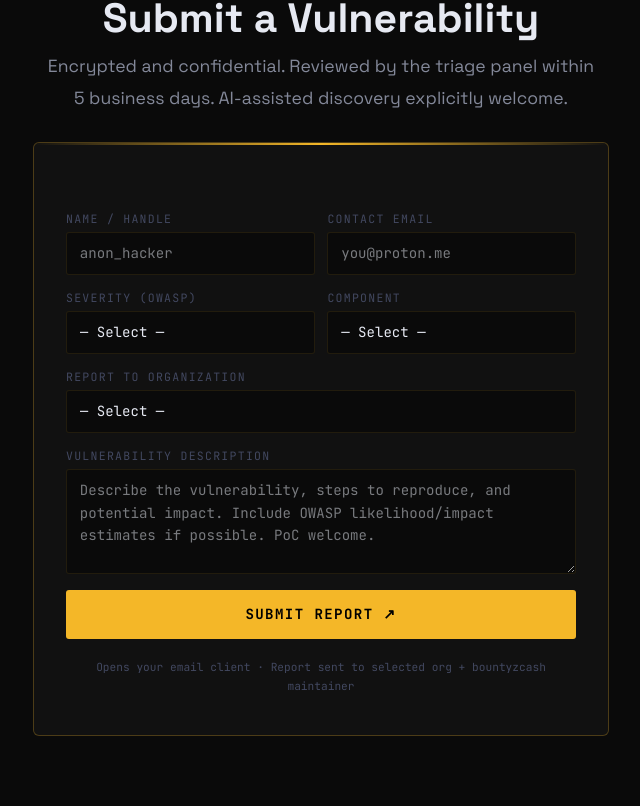
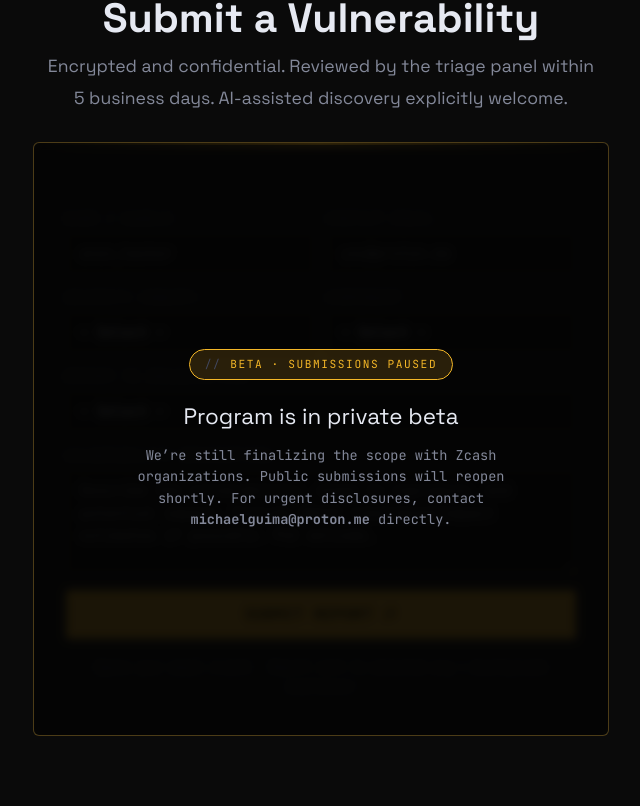
Before and after one commit to Michae2xl/bountyzcash, a Next.js app: page / in a window 1280 px wide. Shown: the part 8394-9200 px from the top of the page, without its empty margins (319-959 px from the left). Built offline with nearby package versions, Linux system fonts and the light colour scheme.

Commit message:
feat: lock submit form with beta banner while finalizing scope

```diff
--- a/src/app/globals.css
+++ b/src/app/globals.css
@@ -1382,10 +1382,6 @@ table.rt td.rl {
   padding: 6rem 2rem;
   text-align: center;
 }
-.submit-bg {
-  position: relative;
-  z-index: 3;
-}
 .sbox {
   background: var(--bg2);
   border: 1px solid var(--gold-md);
@@ -1394,15 +1390,55 @@ table.rt td.rl {
   position: relative;
   overflow: hidden;
   margin-top: 1.75rem;
-  z-index: 3;
-}
-.sbox::before {
+}
+.beta-lock {
+  position: relative;
+}
+.beta-lock .form {
   pointer-events: none;
-}
-.form,
-.form * {
-  position: relative;
-  z-index: 4;
+  user-select: none;
+  opacity: 0.35;
+  filter: blur(1.5px);
+}
+.beta-banner {
+  position: absolute;
+  inset: 0;
+  display: flex;
+  flex-direction: column;
+  align-items: center;
+  justify-content: center;
+  gap: 0.6rem;
+  background: rgba(0, 0, 0, 0.72);
+  backdrop-filter: blur(4px);
+  z-index: 10;
+  text-align: center;
+  padding: 2rem;
+  border-radius: 6px;
+}
+.beta-banner .tag {
+  background: rgba(244, 183, 40, 0.15);
+  border: 1px solid var(--gold);
+  color: var(--gold);
+  padding: 0.35rem 0.9rem;
+  border-radius: 999px;
+  font-family: var(--mono);
+  font-size: 0.7rem;
+  letter-spacing: 0.14em;
+  text-transform: uppercase;
+}
+.beta-banner h3 {
+  font-family: var(--sans);
+  font-size: 1.4rem;
+  color: var(--t1);
+  margin: 0;
+}
+.beta-banner p {
+  font-family: var(--mono);
+  font-size: 0.85rem;
+  color: var(--t2);
+  max-width: 440px;
+  line-height: 1.55;
+  margin: 0;
 }
 .sbox::before {
   content: "";
--- a/src/components/submit-form.tsx
+++ b/src/components/submit-form.tsx
@@ -50,8 +50,23 @@ export function SubmitForm() {
   }
 
   return (
-    <div className="sbox">
-      <form ref={formRef} className="form" onSubmit={handleSubmit} noValidate>
+    <div className="sbox beta-lock">
+      <div className="beta-banner" role="status" aria-live="polite">
+        <span className="tag">Beta &middot; Submissions Paused</span>
+        <h3>Program is in private beta</h3>
+        <p>
+          We&rsquo;re still finalizing the scope with Zcash organizations.
+          Public submissions will reopen shortly. For urgent disclosures,
+          contact <strong>michaelguima@proton.me</strong> directly.
+        </p>
+      </div>
+      <form
+        ref={formRef}
+        className="form"
+        onSubmit={handleSubmit}
+        noValidate
+        aria-hidden="true"
+      >
         <div className="r2">
           <div className="fg">
             <label className="fl" htmlFor="fn">
```
